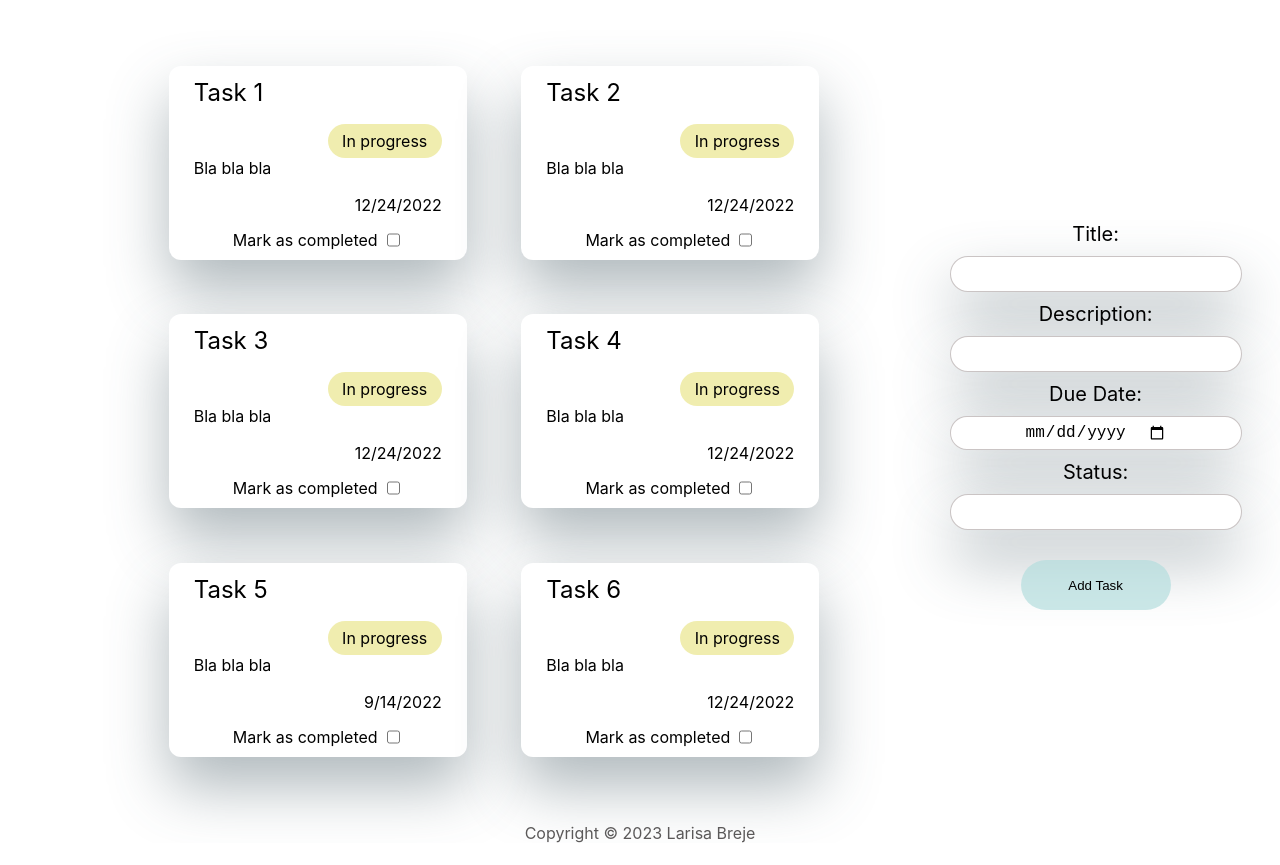
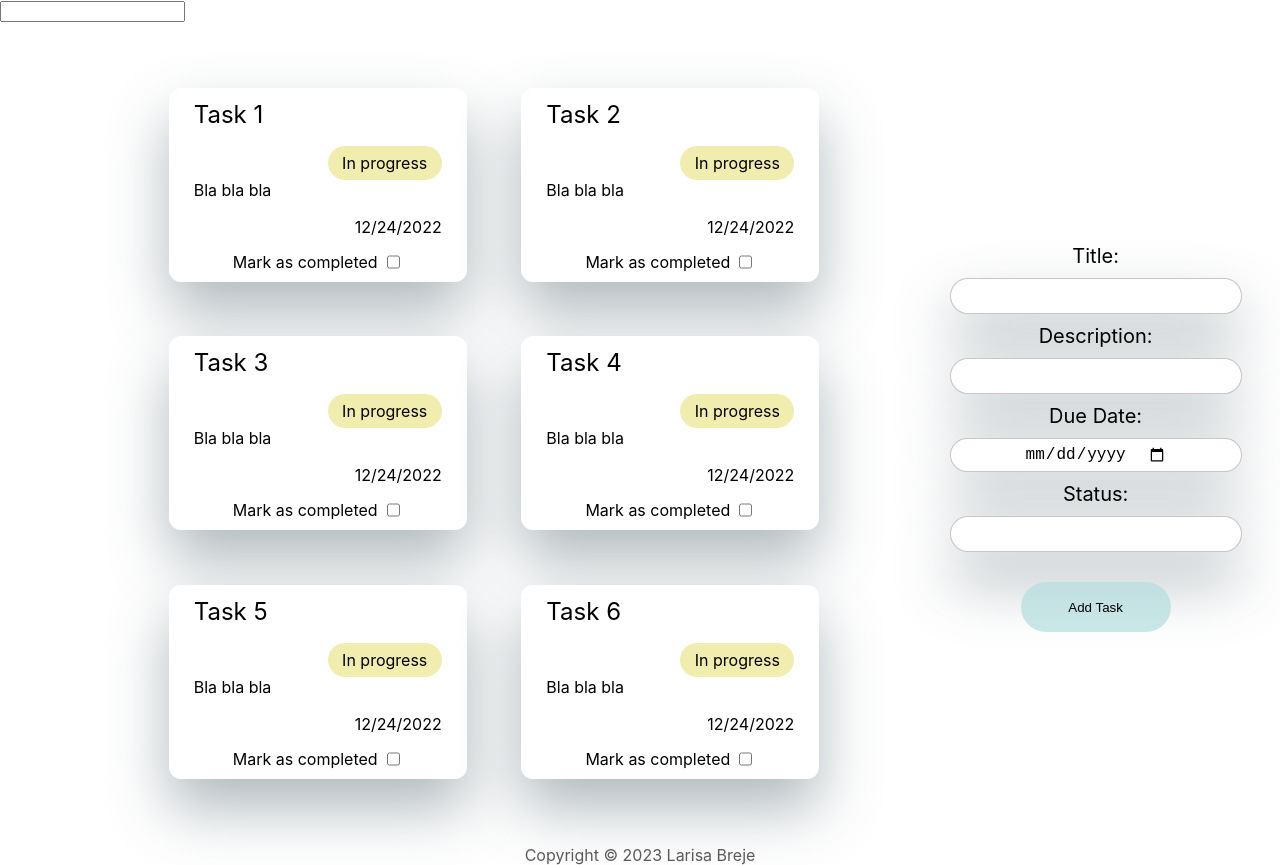
Before and after one commit to larisabreje/sda-course-work, a React (Create React App) app: page / in a window 1280 px wide. Before the commit the page ends 843 px from the top, so only its background shows below. Built offline with nearby package versions, Linux system fonts and the light colour scheme.

Commit message:
Adding search

```diff
--- /dev/null
+++ b/public/data.json
@@ -0,0 +1,38 @@
+[
+  {
+    "title": "Task 1",
+    "status": "In progress",
+    "description": "Bla bla bla",
+    "dueDate": "12 24, 22"
+  },
+  {
+    "title": "Task 2",
+    "status": "In progress",
+    "description": "Bla bla bla",
+    "dueDate": "12 24, 22"
+  },
+  {
+    "title": "Task 3",
+    "status": "In progress",
+    "description": "Bla bla bla",
+    "dueDate": "12 24, 22"
+  },
+  {
+    "title": "Task 4",
+    "status": "In progress",
+    "description": "Bla bla bla",
+    "dueDate": "12 24, 22"
+  },
+  {
+    "title": "Task 5",
+    "status": "In progress",
+    "description": "Bla bla bla",
+    "dueDate": "12 24, 22"
+  },
+  {
+    "title": "Task 6",
+    "status": "In progress",
+    "description": "Bla bla bla",
+    "dueDate": "12 24, 22"
+  }
+]
--- a/src/App.js
+++ b/src/App.js
@@ -1,56 +1,38 @@
 // import logo from './logo.svg';
 import './App.css';
-import React, { useState } from 'react';
+import React, { useState, useEffect } from 'react';
 import Card from './components/Card';
 import CreateTask from './components/CreateTask';
+
 import Footer from './components/Footer';
 
 function App() {
   // const [count, setCount] = useState(0);
-  const [data, setData] = useState([
-    {
-      title: 'Task 1',
-      status: 'In progress',
-      description: 'Bla bla bla',
-      dueDate: new Date('12 24, 22'),
-    },
-    {
-      title: 'Task 2',
-      status: 'In progress',
-      description: 'Bla bla bla',
-      dueDate: new Date('12 24, 22'),
-    },
-    {
-      title: 'Task 3',
-      status: 'In progress',
-      description: 'Bla bla bla',
-      dueDate: new Date('12 24, 22'),
-    },
-    {
-      title: 'Task 4',
-      status: 'In progress',
-      description: 'Bla bla bla',
-      dueDate: new Date('12 24, 22'),
-    },
-    {
-      title: 'Task 5',
-      status: 'In progress',
-      description: 'Bla bla bla',
-      dueDate: new Date('09 14, 22'),
-    },
-    {
-      title: 'Task 6',
-      status: 'In progress',
-      description: 'Bla bla bla',
-      dueDate: new Date('12 24, 22'),
-    },
-  ]);
+  const [data, setData] = useState([]);
+  const [search, setSearch] = useState('');
+
+  async function getData() {
+    const res = await fetch('./data.json');
+    const response = await res.json();
+    setData(response);
+  }
+
+  useEffect(() => {
+    getData();
+  }, []);
+
+
+  useEffect(() => {
+    console.log(search)
+  }, [search]);
+
 
   const addNewTask = newTask => {
     setData(oldData => [...oldData, newTask]);
   };
   return (
     <div className="main">
+      <input type="search" value={search} name="search" onChange={e => setSearch(e.target.value)} />
       <div className="container">
         <div className="cardList">
           {data.map((item, index) => {
@@ -60,7 +42,7 @@ function App() {
                 title={item.title}
                 status={item.status}
                 description={item.description}
-                dueDate={item.dueDate}
+                dueDate={new Date(item.dueDate)}
               />
             );
           })}
```
Also changed, not shown: 1 other file (tests, documents, lock files or other folders).
